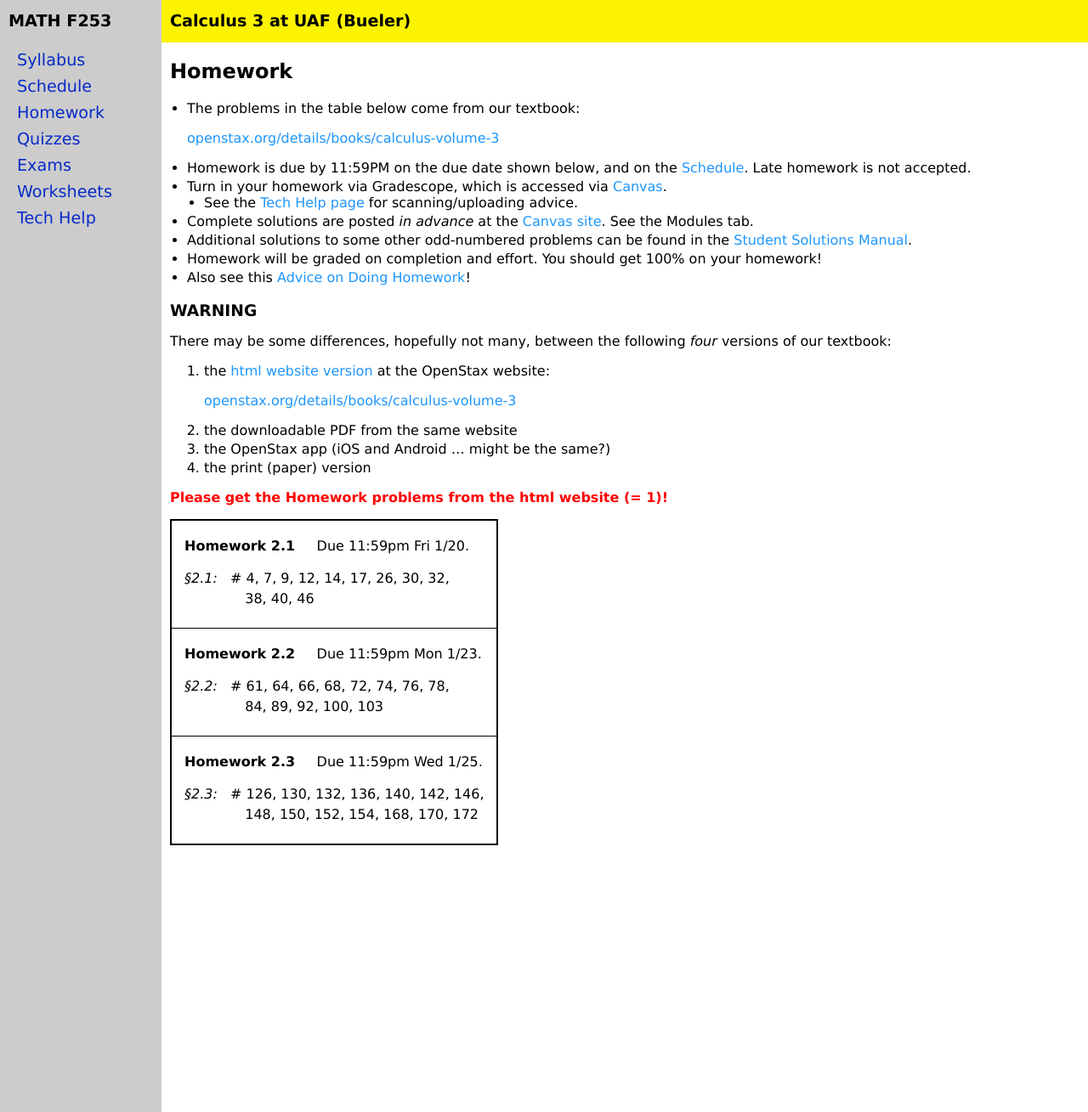
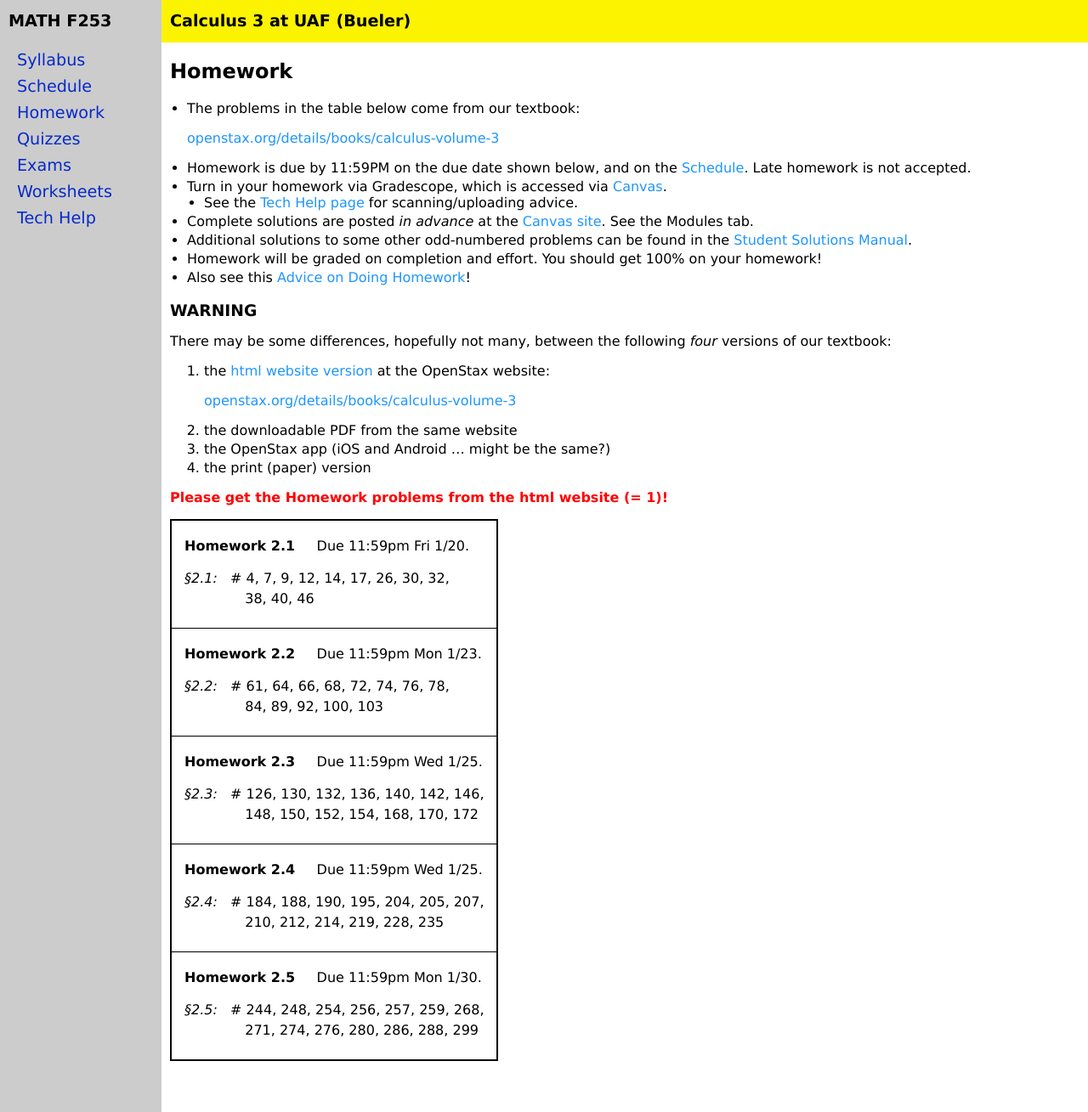
Before and after one commit to jrfaudree/HOM, a Jekyll site: the page built from homework.md, in a window 1280 px wide and 1309 px high. Shown: the whole window at 85% size. Built offline with Jekyll 4.4.1, drawn with Linux system fonts in a browser that asks for light colours.

Commit message:
post two more homeworks

```diff
--- a/_data/homework.yml
+++ b/_data/homework.yml
@@ -19,3 +19,15 @@ homework:
   - section: 2.3
     problems: 126, 130, 132, 136, 140, 142, 146,
     cont: 148, 150, 152, 154, 168, 170, 172
+- name: Homework 2.4
+  due: 11:59pm Wed 1/25
+  sections:
+  - section: 2.4
+    problems: 184, 188, 190, 195, 204, 205, 207,
+    cont: 210, 212, 214, 219, 228, 235
+- name: Homework 2.5
+  due: 11:59pm Mon 1/30
+  sections:
+  - section: 2.5
+    problems: 244, 248, 254, 256, 257, 259, 268,
+    cont: 271, 274, 276, 280, 286, 288, 299
```
